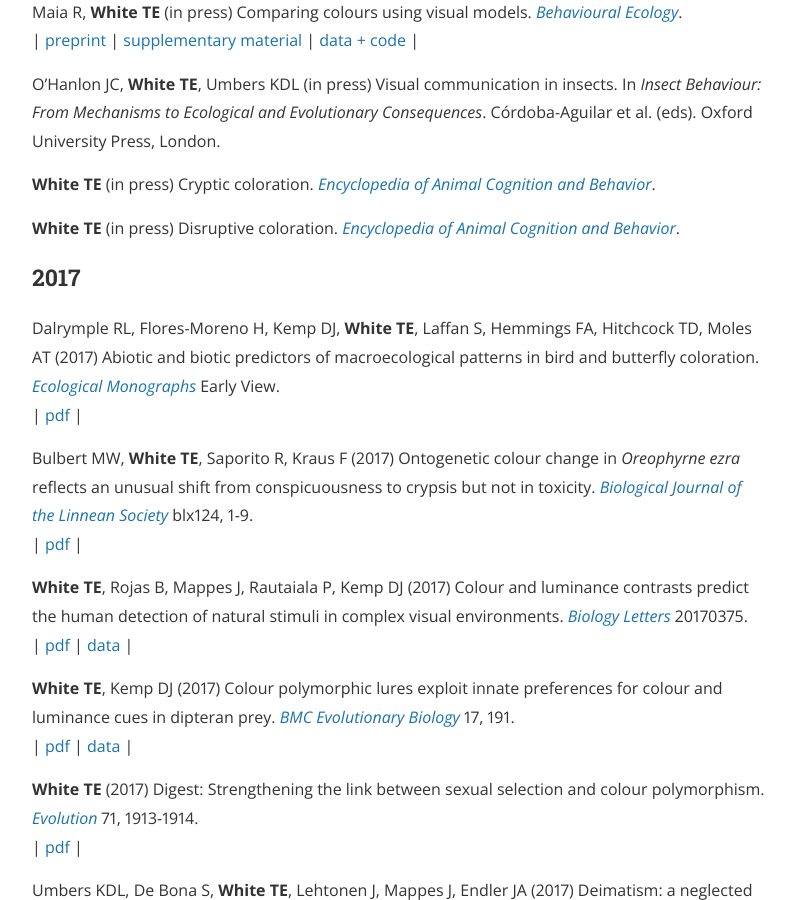
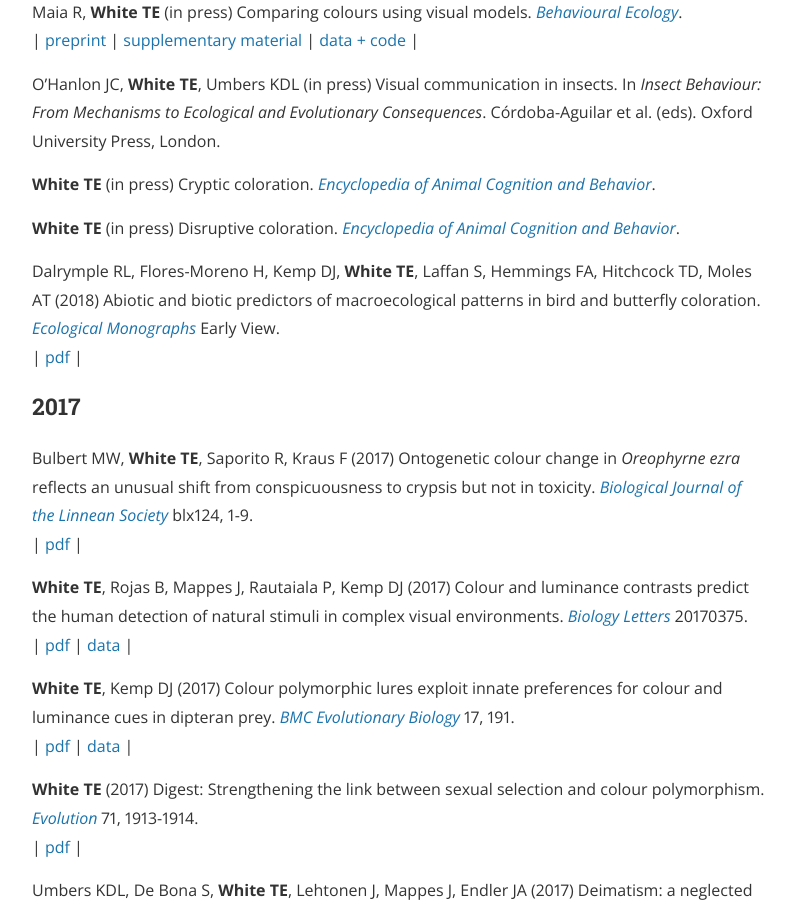
Before and after one commit to thomased/thomased.github.io, a Jekyll site: the page built from publications.md, in a window 1280 px wide and 900 px high, scrolled down 404 px. Shown: the whole window, without its empty margins (240-1034 px from the left). Built offline with Jekyll 4.4.1, drawn with Linux system fonts in a browser that asks for light colours; nearby versions of some CDN libraries.

Commit message:
Tidied dalrymple pub

```diff
--- a/publications.md
+++ b/publications.md
@@ -20,11 +20,11 @@ O’Hanlon JC, **White TE**, Umbers KDL (in press) Visual communication in insec
 
 **White TE** (in press) Disruptive coloration. [_Encyclopedia of Animal Cognition and Behavior_]().
 
-### 2017
-
-Dalrymple RL, Flores-Moreno H, Kemp DJ, **White TE**, Laffan S, Hemmings FA, Hitchcock TD, Moles AT (2017) Abiotic and biotic predictors of macroecological patterns in bird
+Dalrymple RL, Flores-Moreno H, Kemp DJ, **White TE**, Laffan S, Hemmings FA, Hitchcock TD, Moles AT (2018) Abiotic and biotic predictors of macroecological patterns in bird
 and butterfly coloration. [_Ecological Monographs_](http://dx.doi.org/10.1002/ecm.1287) Early View.
 | [pdf]({{ site.url }}/docs/dalrymple_et_al_2017_abiotic_biotic_predictors_of_colour.pdf) |
+
+### 2017
 
 Bulbert MW, **White TE**, Saporito R, Kraus F (2017) Ontogenetic colour change in _Oreophyrne ezra_ reflects an unusual shift from conspicuousness to crypsis but not in toxicity. [_Biological Journal of the Linnean Society_](https://doi.org/10.1093/biolinnean/blx124) blx124, 1-9.
 | [pdf]({{ site.url }}/docs/bulbert_et_al_2017_colour_change_in_oreophryne.pdf) |
```
Also changed, not shown: _posts/2018-01-27-dalrymple_pubd.md (added, +9 -0 lines), 1 other file.
